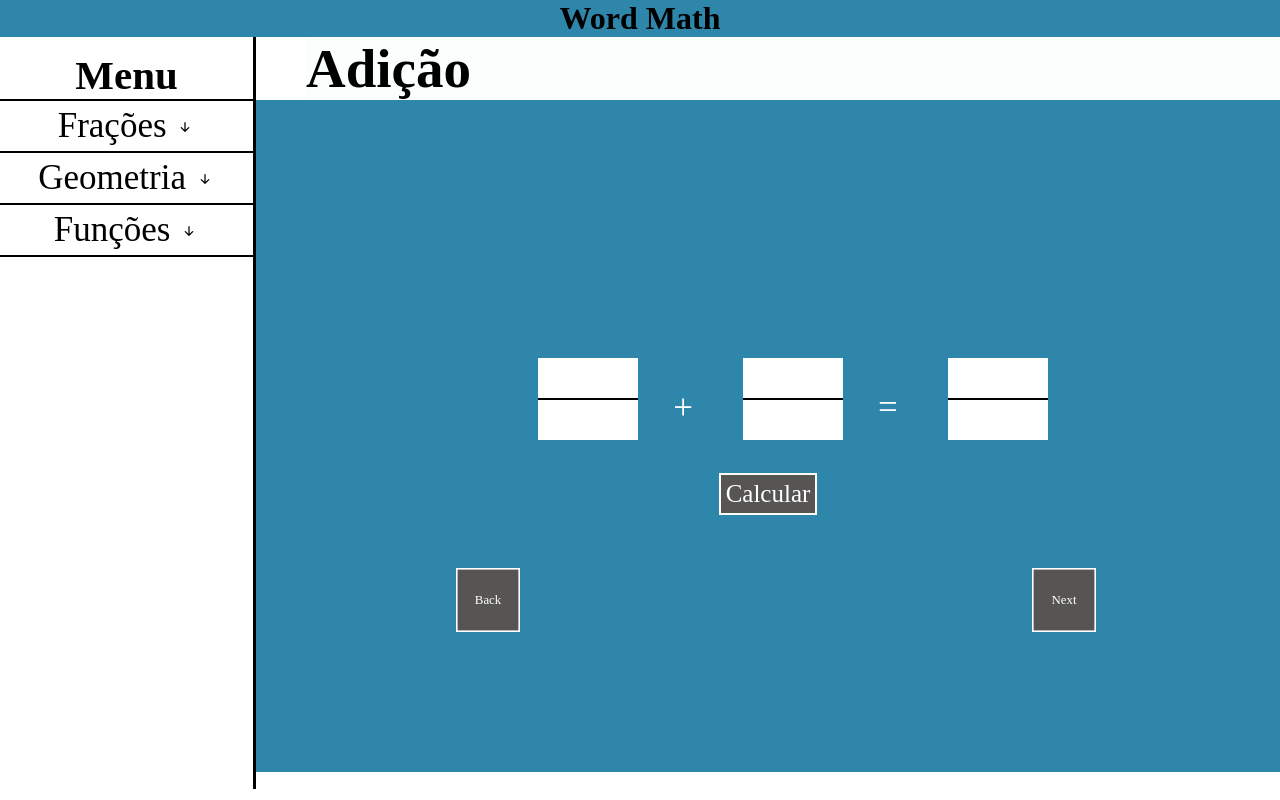
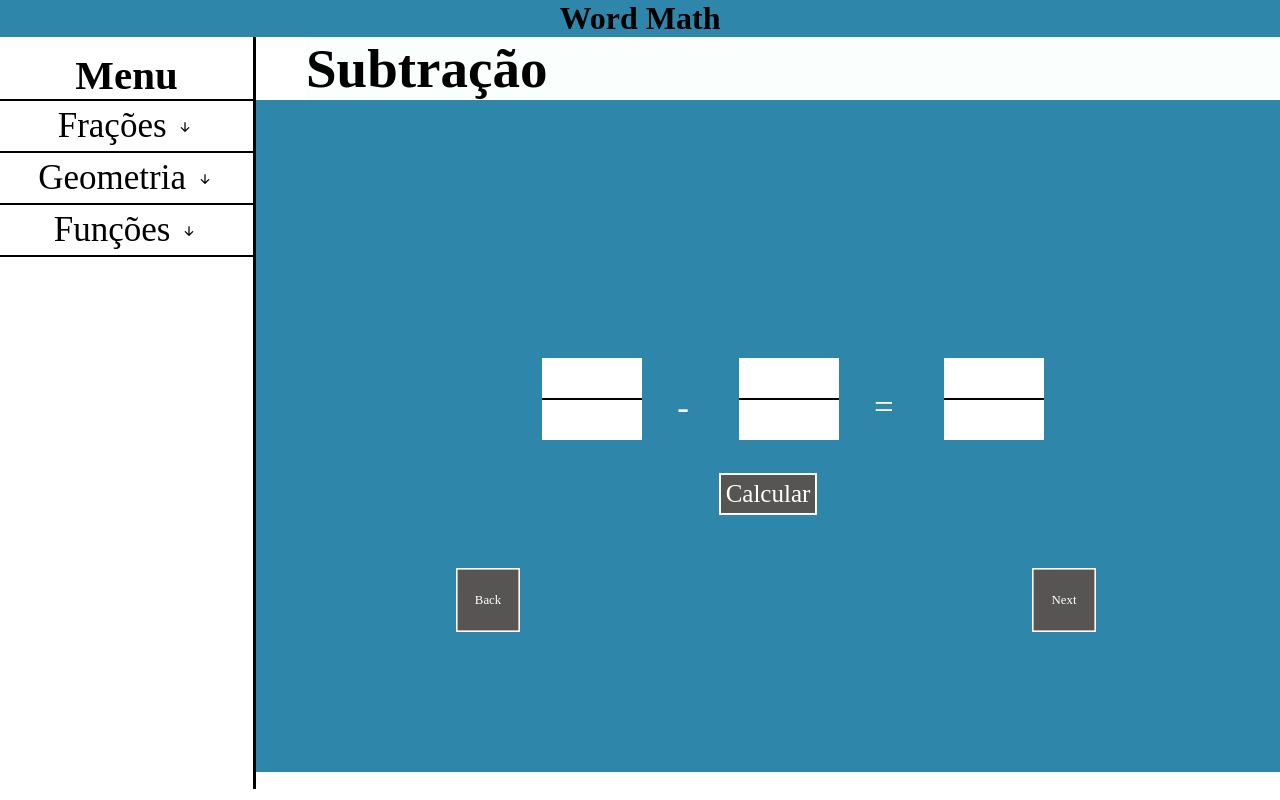
Before and after one commit to Davi-Serrano/Word-Math, a React (Create React App) app: page / in a window 1280 px wide. Built offline with nearby package versions, Linux system fonts and the light colour scheme.

Commit message:
componente Subtratcion add

```diff
--- /dev/null
+++ b/src/components/Section/Fraction/Subtratcion/index.js
@@ -0,0 +1,33 @@
+import {Title, Account, FractionStyle, FractNumber, CalcBtn, SinalMath } from "../styled"
+
+export const Subtratcion = () =>{
+
+
+    return(
+
+            <div>
+                <Title>Subtração</Title>
+                    <Account>
+                        <FractionStyle>
+                                <FractNumber>
+                                    <input type="number" min="1" />
+                                    <input type="number" min="1" />
+                                </FractNumber>
+                                    <SinalMath>-</SinalMath>
+                                <FractNumber>
+                                    <input type="number" min="1" />
+                                    <input type="number" min="1" />
+                                </FractNumber>
+                                <SinalMath>=</SinalMath>
+                                <FractNumber>
+                                    <input type="number" min="1" />
+                                    <input type="number" min="1" />
+                                </FractNumber>
+
+                    </FractionStyle>
+                                <CalcBtn>Calcular</CalcBtn>
+                    </Account>
+
+            </div>
+    )
+}
--- a/src/components/Section/Geometric/geometric.js
+++ b/src/components/Section/Geometric/geometric.js
@@ -6,7 +6,7 @@ import { Square } from "./Square"
 import { Rectangle } from "./Rectangle"
 import { Circle } from "./Circle"
 import { Triangle } from "./Triangule"
-import { Addition } from "../Fraction/Addition"
+import { Subtratcion } from "../Fraction/Subtratcion"
 
 export const Geometric = () =>{
 
@@ -38,7 +38,7 @@ export const Geometric = () =>{
 
            <div>
 
-                <Addition />
+                <Subtratcion />
 
 
 
```
